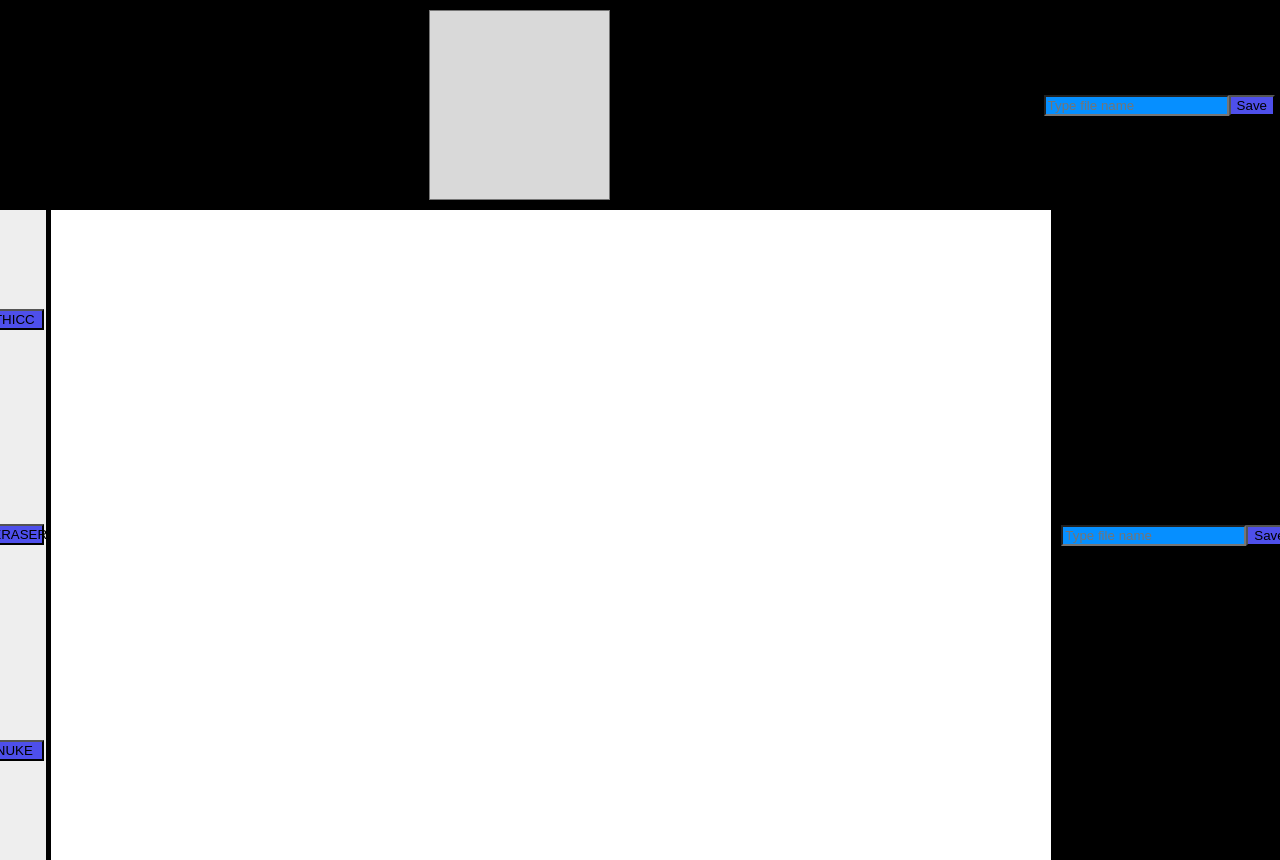
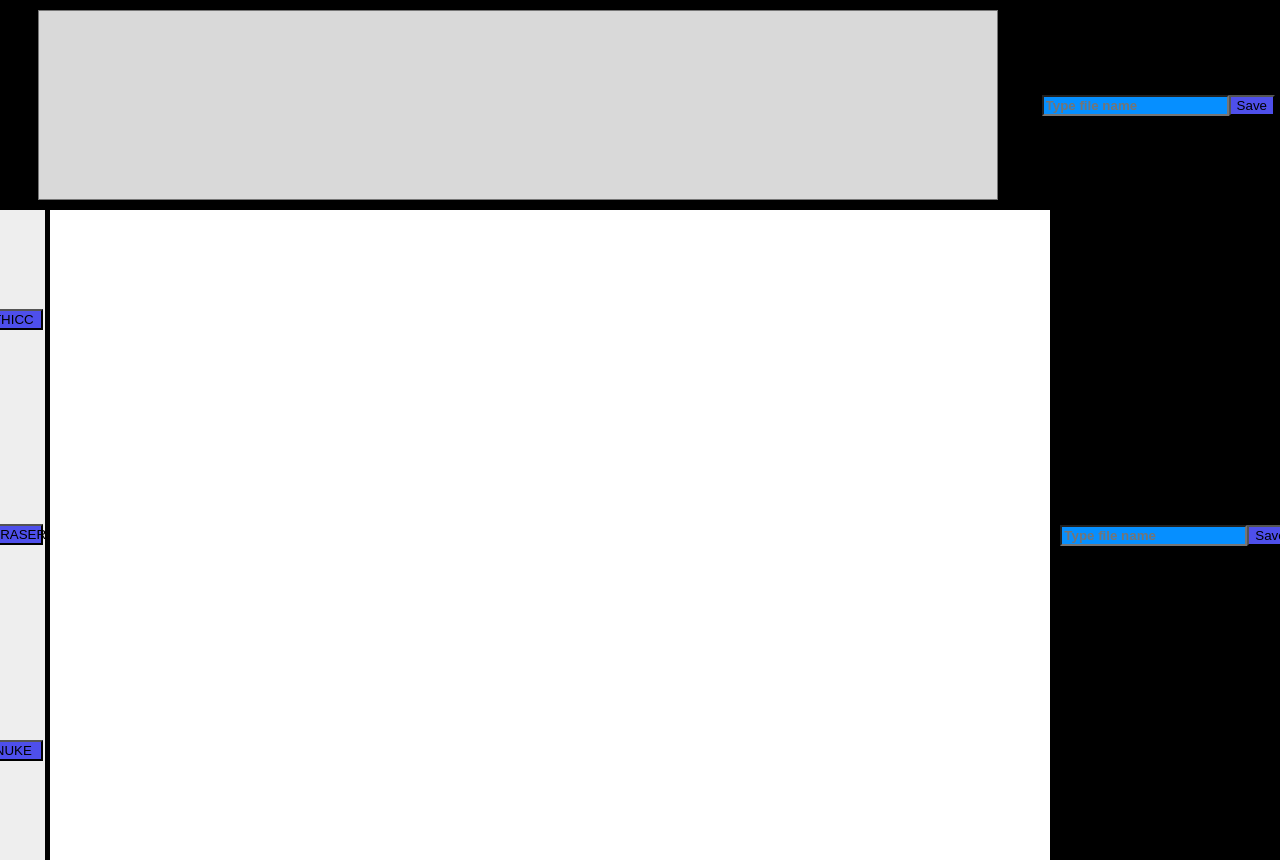
Before and after one commit to Jeffmac95/textdraw, a plain HTML site: page index.html in a window 1280 px wide. Drawn offline with Linux system fonts and the light colour scheme.

Commit message:
Changed style of textarea

```diff
--- a/style.css
+++ b/style.css
@@ -11,14 +11,14 @@ html, body {
 
 textarea {
     height: auto;
-    width: auto;
+    width: 75%;
     margin: 5px auto;
     background-color: rgba(255, 255, 255, 85%)
 }
 
 input {
     background: #068FFF;
-    color: #000000;
+    font-weight: bold;
 }
 
 input:hover, input:focus {
```
